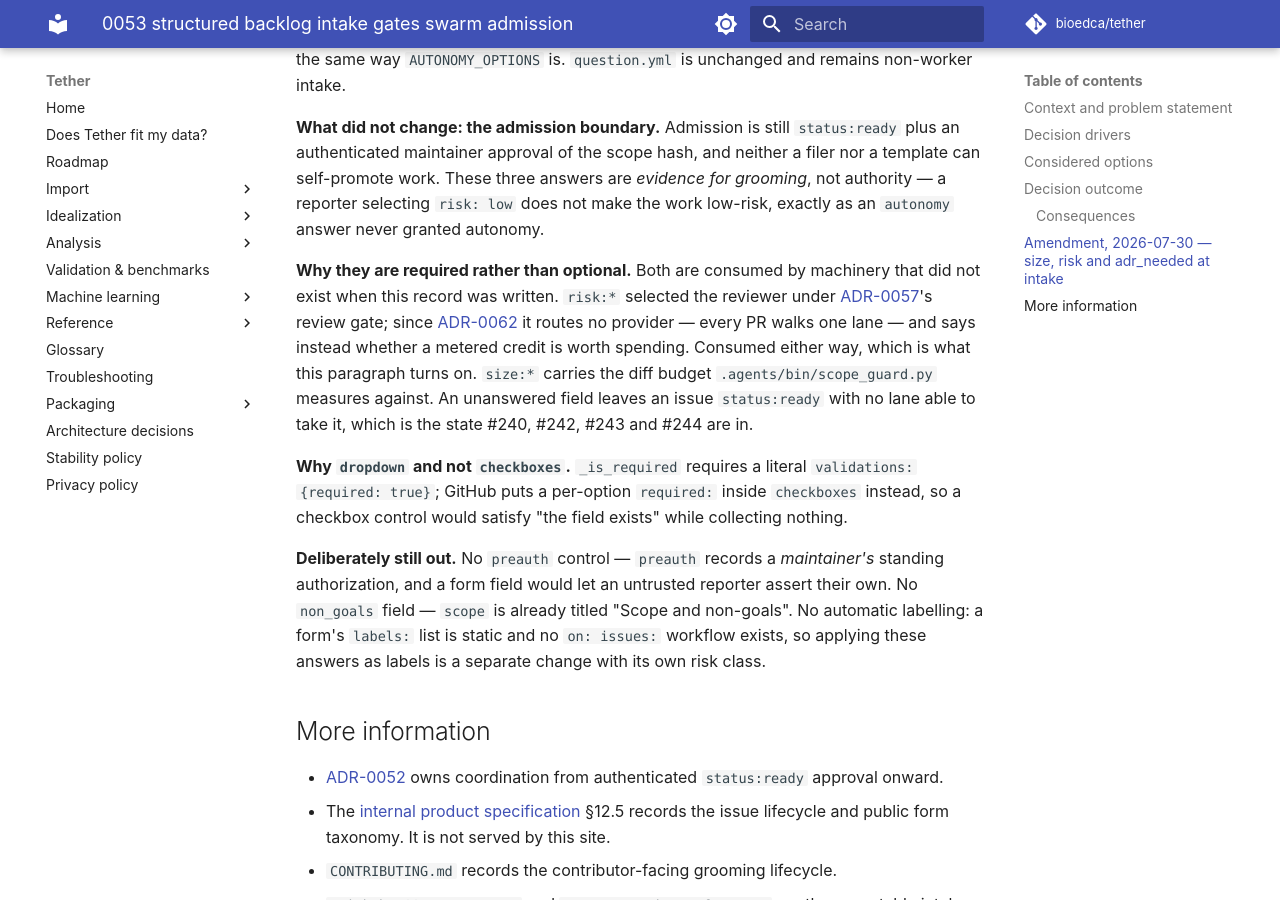
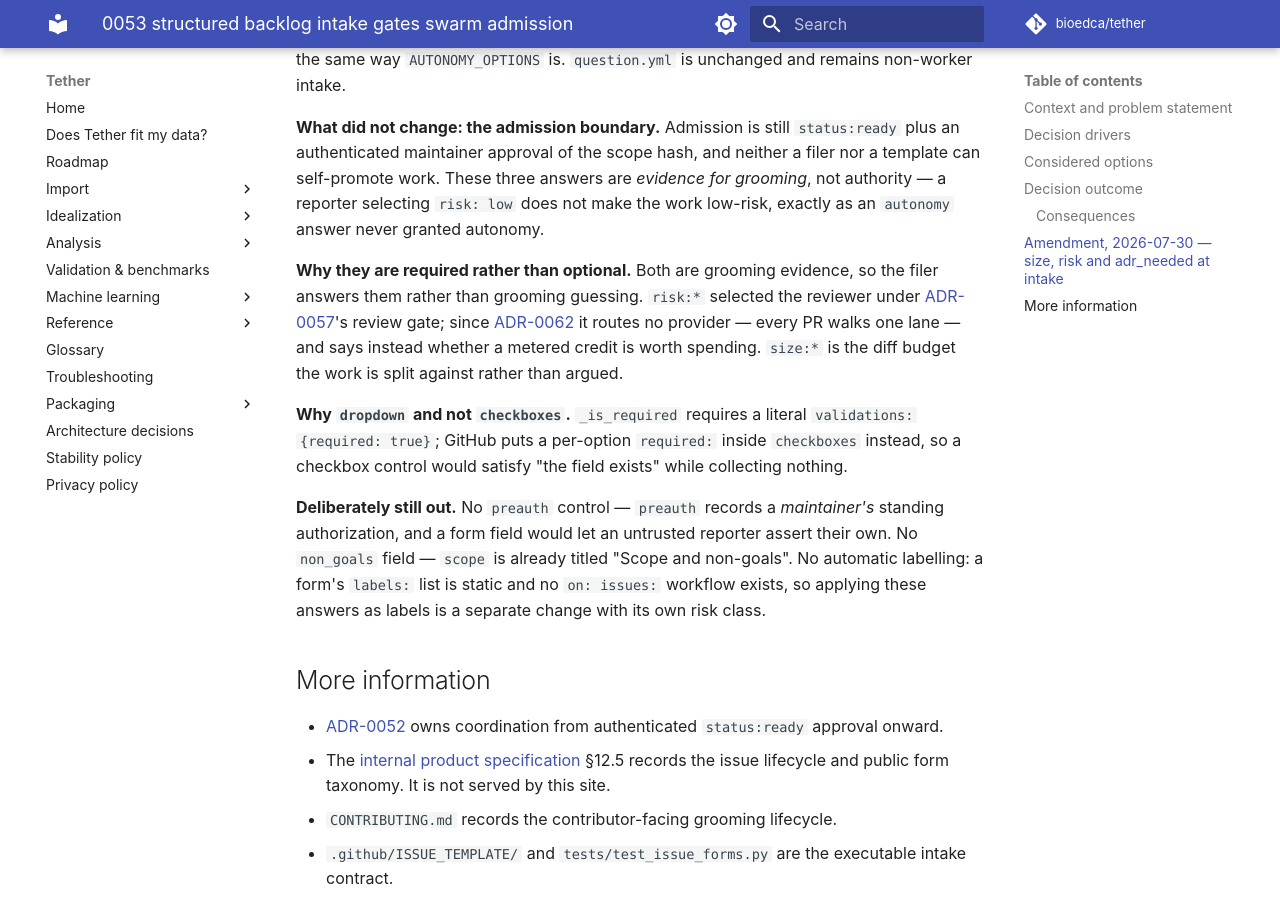
Before and after one commit to bioedca/tether, an MkDocs documentation site: the page built from docs/adr/0053-structured-backlog-intake-gates-swarm-admission.md, in a window 1280 px wide and 900 px high, scrolled down 2951 px. Built offline with MkDocs 1.6.1 and Material for MkDocs 9.7.7, drawn with Linux system fonts in a browser that asks for light colours; comment, search, counter and statistics services are not loaded; the version menu is left out.

Commit message:
docs(adr): repair ADR-0053's size/risk paragraph and the Greptile skip wording (#395)
ADR-0053: the 'Why they are required' paragraph carried a subjectless
fragment, named .agents/bin/scope_guard.py (deleted by c53c690, #431) as
what measures size:*, and claimed both fields are consumed by machinery
and that an unanswered one strands an issue. Nothing reads a risk: or
size: label on main, so the paragraph now says what the record supports:
both are grooming evidence.

.greptile/README.md: an unaffordable Greptile leg is skipped without a
request, never without a record; the page now says so and points at
AGENTS.md section Review rather than restating it.

Refs #395

```diff
--- a/docs/adr/0053-structured-backlog-intake-gates-swarm-admission.md
+++ b/docs/adr/0053-structured-backlog-intake-gates-swarm-admission.md
@@ -120,15 +120,13 @@ neither a filer nor a template can self-promote work. These three answers are
 *evidence for grooming*, not authority — a reporter selecting `risk: low` does not
 make the work low-risk, exactly as an `autonomy` answer never granted autonomy.
 
-**Why they are required rather than optional.** Both are consumed by machinery
-that did not exist when this record was written. `risk:*` selected the reviewer
+**Why they are required rather than optional.** Both are grooming evidence, so
+the filer answers them rather than grooming guessing. `risk:*` selected the reviewer
 under [ADR-0057](0057-github-native-swarm-coordination.md)'s review gate; since
 [ADR-0062](0062-draft-first-review-lane-with-metered-providers.md) it routes no
 provider — every PR walks one lane — and says instead whether a metered credit is
-worth spending. Consumed either way, which is what this paragraph turns on.
-`size:*` carries the diff budget `.agents/bin/scope_guard.py` measures against.
-An unanswered field leaves an issue `status:ready` with no lane able to take it,
-which is the state #240, #242, #243 and #244 are in.
+worth spending. `size:*` is the diff budget the work is split against rather than
+argued.
 
 **Why `dropdown` and not `checkboxes`.** `_is_required` requires a literal
 `validations: {required: true}`; GitHub puts a per-option `required:` inside
```
Also changed, not shown: .greptile/README.md (+2 -1 lines).
